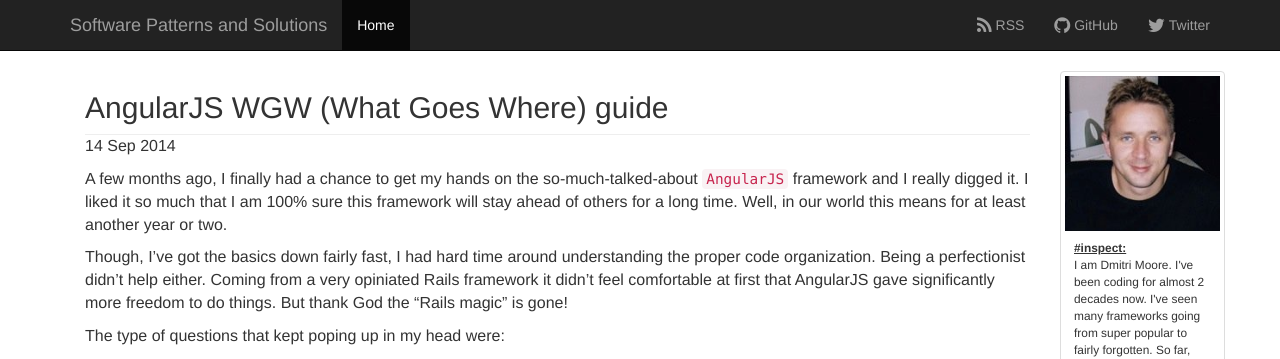
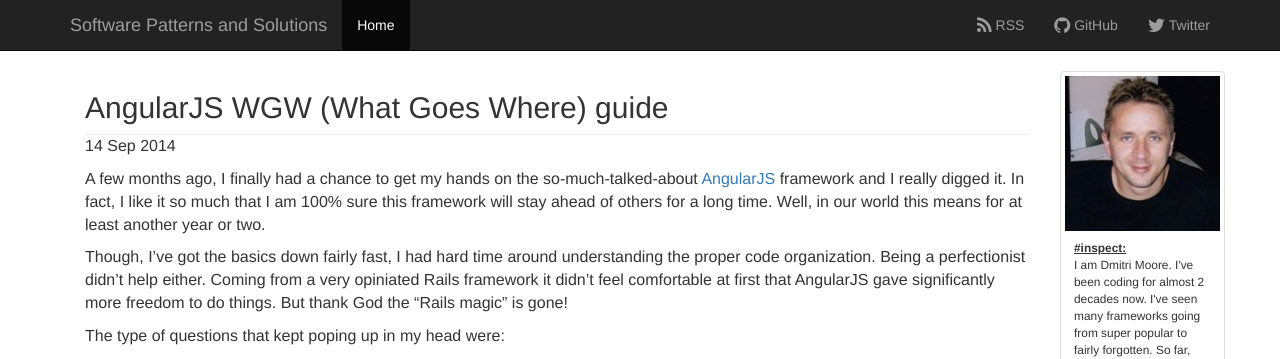
Before and after one commit to demisx/demisx.github.io, a Jekyll site: the page built from _posts/2014-09-14-angular-what-goes-where.md, in a window 1280 px wide. Shown: the top 359 px of the page. Built offline with Jekyll 4.4.1, drawn with Linux system fonts in a browser that asks for light colours; nearby versions of some CDN libraries; Markdown is read by kramdown in place of the engine named in the settings; comment, search, counter and statistics services are not loaded.

Commit message:
Update Angular WGW post

```diff
--- a/_posts/2014-09-14-angular-what-goes-where.md
+++ b/_posts/2014-09-14-angular-what-goes-where.md
@@ -6,9 +6,9 @@ categories: angularjs
 ---
 
 A few months ago, I finally had a chance to get my hands on the so-much-talked-about
-`AngularJS` framework and I really digged it. I liked it so much that I am 100%
-sure this framework will stay ahead of others for a long time. Well, in our world this
-means for at least another year or two.
+[AngularJS](https://angularjs.org/) framework and I really digged it. In fact,
+I like it so much that I am 100% sure this framework will stay ahead of others
+for a long time. Well, in our world this means for at least another year or two.
 
 Though, I've got the basics down fairly fast, I had hard time around understanding
 the proper code organization. Being a perfectionist didn't help either. Coming from a very
```
